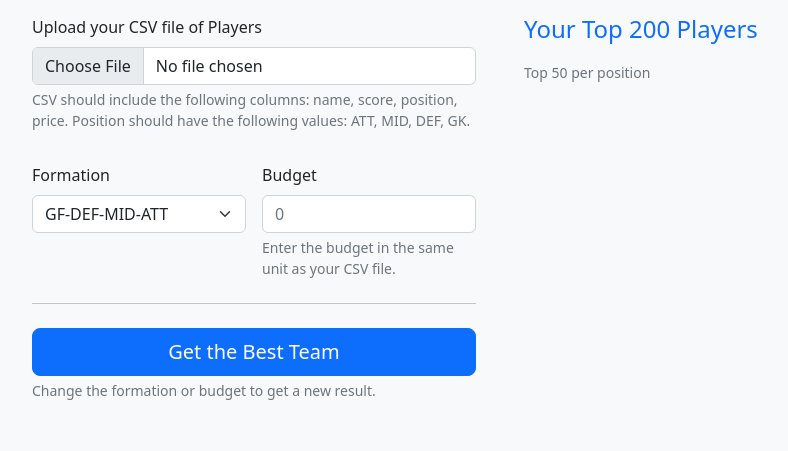
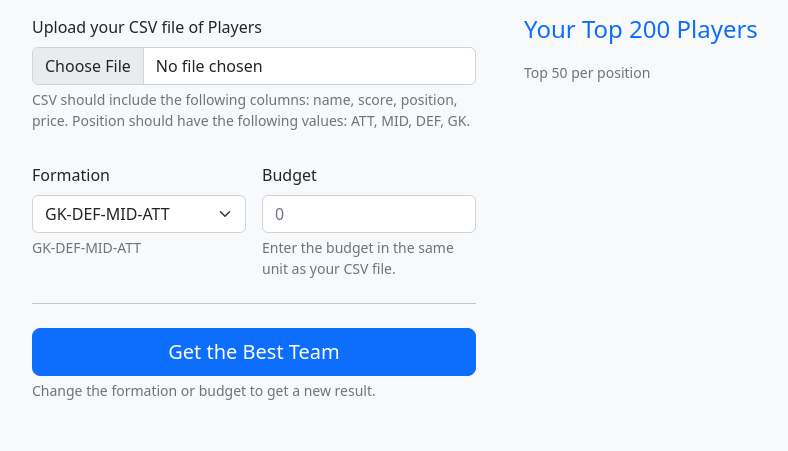
Before and after one commit to cvbalbas/fpl-knapsack, a Flask app: page / in a window 1280 px wide. Shown: the part 127-578 px from the top of the page, without its empty margins (140-928 px from the left). Run offline with Flask 3, Linux system fonts and the light colour scheme.

Commit message:
Change typos

```diff
--- a/templates/index.html
+++ b/templates/index.html
@@ -38,7 +38,7 @@
                   <div class="col-sm-6">
                     <label for="Formation" class="form-label">Formation</label>
                     <select class="form-select" id="Formation" required>
-                      <option value="">GF-DEF-MID-ATT</option>
+                      <option value="">GK-DEF-MID-ATT</option>
                       <option value="0">1-3-4-3</option>
                       <option value="1">1-3-5-2</option>
                       <option value="2">1-4-3-3</option>
@@ -50,6 +50,7 @@
                     <div class="invalid-feedback">
                       Please select a valid formation.
                     </div>
+                    <div id="FormationHelp" class="form-text">GK-DEF-MID-ATT</div>
                   </div>
 
                   <div class="col-sm-6">
```
